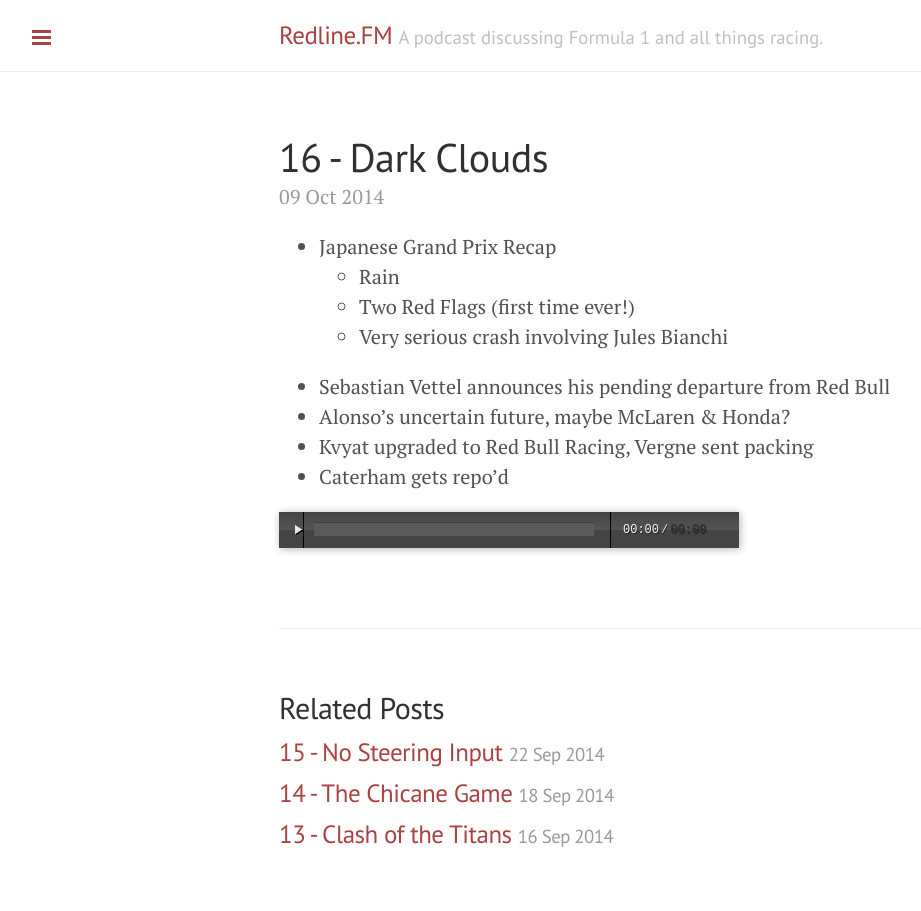
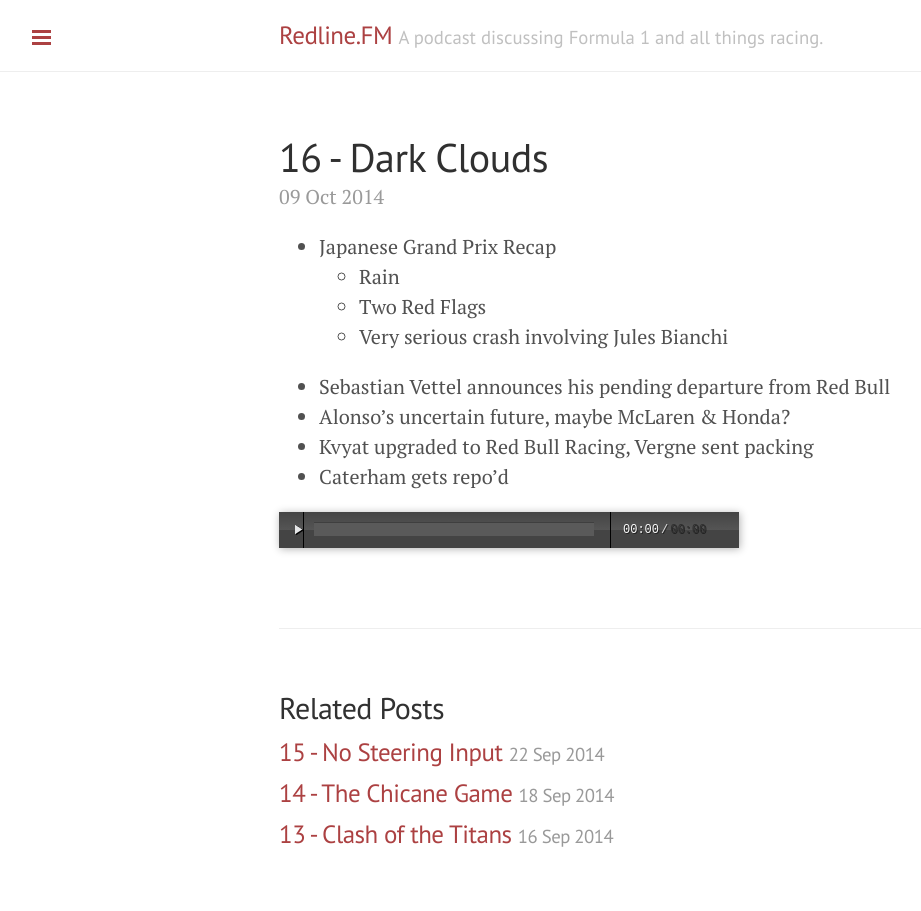
Before and after one commit to chrischernoff/apex, a Jekyll site: the page built from _posts/2014-10-09-16-dark-clouds.md, in a window 1280 px wide. Shown: the whole page, without its empty margins (1-922 px from the left). Built offline with Jekyll 4.4.1, drawn with Linux system fonts in a browser that asks for light colours; Markdown is read by kramdown in place of the engine named in the settings.

Commit message:
Update 2014-10-09-16-dark-clouds.md

```diff
--- a/_posts/2014-10-09-16-dark-clouds.md
+++ b/_posts/2014-10-09-16-dark-clouds.md
@@ -9,7 +9,7 @@
 
 * Japanese Grand Prix Recap
   * Rain
-  * Two Red Flags (first time ever!)
+  * Two Red Flags
   * Very serious crash involving Jules Bianchi
 * Sebastian Vettel announces his pending departure from Red Bull
 * Alonso's uncertain future, maybe McLaren & Honda?
```
